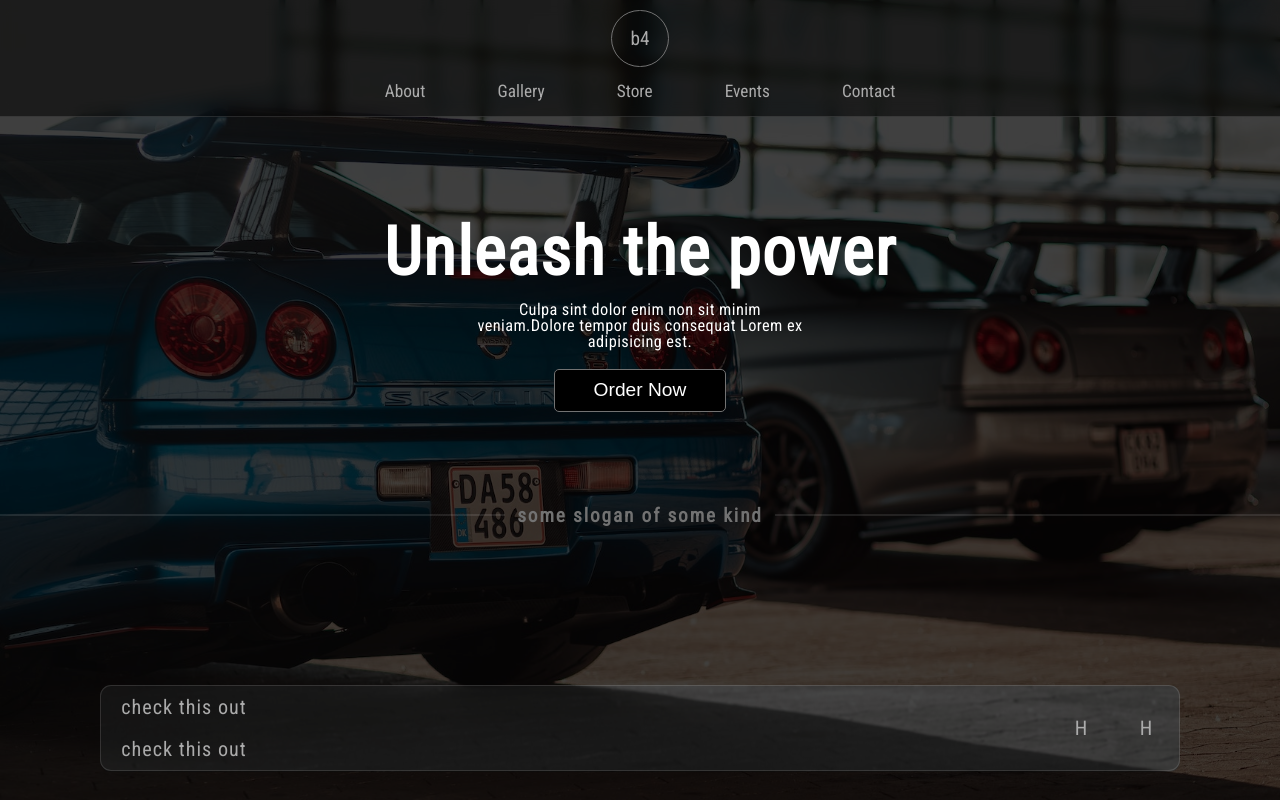
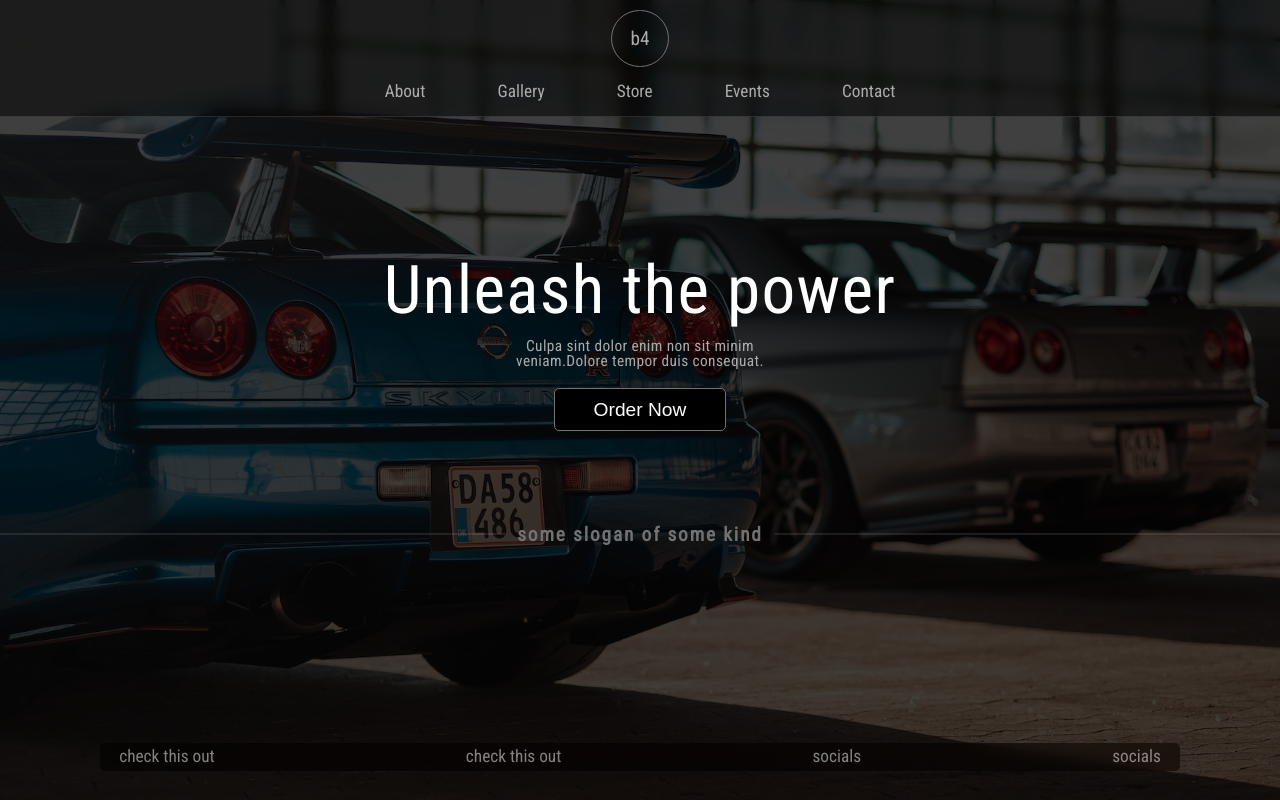
Before and after one commit to braian009/b4-garage-remake, a Next.js app: page / in a window 1280 px wide. Shown: the top 800 px of the page. Built offline with nearby package versions, Linux system fonts and the light colour scheme.

Commit message:
cta buttons on hero section replaced with new mockup of them

```diff
--- a/components/Hero/hero.module.css
+++ b/components/Hero/hero.module.css
@@ -5,7 +5,7 @@
   width: 100%;
   height: 100vh;
 
-  padding: 6em 0.5em 0;
+  padding: 8em 0.5em 0;
 }
 
 .inner {
@@ -47,14 +47,15 @@
 .heroText h1 {
   font-size: 3.5rem;
   letter-spacing: 0.02em;
+  font-weight: lighter;
 }
 
 
 .heroText p {
-  font-size: 0.85rem;
+  font-size: 0.8rem;
   margin-top: 1em;
   max-width: 20em;
-
+  color: var(--white-secondary);
 }
 
 .ctaButton {
@@ -73,6 +74,21 @@
   align-self: end;
 }
 
+.buttons ul {
+  display: flex;
+  align-items: center;
+  justify-content: space-between;
+  padding: 0.25em 1em;
+  border-radius: 5px;
+  backdrop-filter: blur(7px) saturate(200%);
+  background-color: rgba(0, 0, 0, 0.55);
+}
+
+.buttons ul li {
+  font-size: 0.9rem;
+  color: rgba(255, 255, 255, 0.5);
+}
+
 .slogan {
   width: 100%;
   grid-column: span 4;
--- a/components/Hero/index.js
+++ b/components/Hero/index.js
@@ -18,12 +18,17 @@ const Hero = () => {
 
           <p>
             Culpa sint dolor enim non sit minim veniam.Dolore tempor duis
-            consequat Lorem ex adipisicing est.
+            consequat.
           </p>
           <button className={styles.ctaButton}>Order Now</button>
         </div>
         <div className={styles.buttons}>
-          <CtaButtonGroup />
+          <ul>
+            <li>check this out</li>
+            <li>check this out</li>
+            <li>socials</li>
+            <li>socials</li>
+          </ul>
         </div>
         <div className={styles.slogan}>
           <Slogan />
--- a/components/Services/services.module.css
+++ b/components/Services/services.module.css
@@ -6,6 +6,7 @@
 
   padding: 3.5em 1.5em;
   background-color: #d4d4d4;
+
 }
 
 .inner {
--- a/pages/events/events.module.css
+++ b/pages/events/events.module.css
@@ -41,7 +41,7 @@
 
 .inner .eventsForm {
   justify-self: center;
-  margin-top: 1.5em;
+  margin-top: 1em;
 }
 
 @media (min-width: 65em) {
```
Also changed, not shown: components/EventCard/eventCard.module.css (+5 -2 lines).
